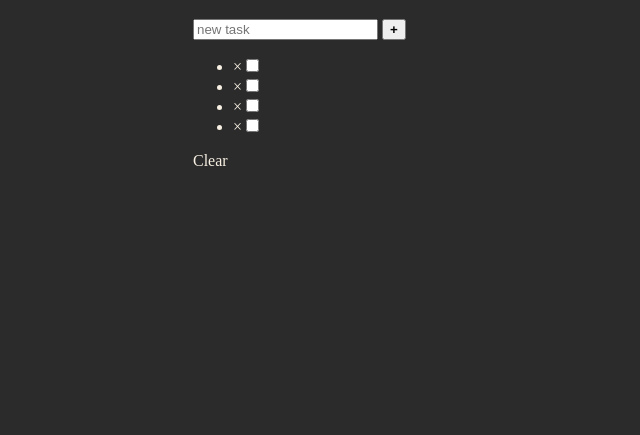
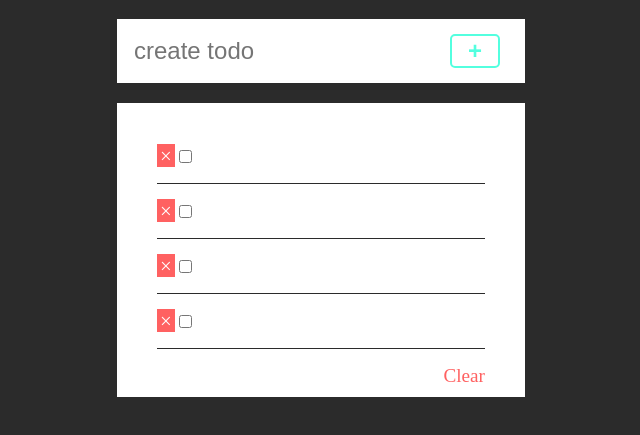
Before and after one commit to chivisto/js-todo-app, a plain HTML site: page index.html in a window 1280 px wide. Shown: the part 69-504 px from the top of the page, without its empty margins (319-959 px from the left). Drawn offline with Linux system fonts and the light colour scheme.

Commit message:
added more styles

```diff
--- a/index.html
+++ b/index.html
@@ -12,7 +12,7 @@
     <div class="main">
         <h1>Todo List</h1>
         <form class="" action="index.html" method="post">
-            <input type="text" placeholder="new task" name="task">
+            <input type="text" placeholder="create todo" name="task">
             <button type="submit"><strong>+</strong></button>
         </form>
         <div class="tasksBoard">
--- a/styles.css
+++ b/styles.css
@@ -5,7 +5,7 @@ html {
 }
 
 .main {
-    width: 16rem;
+    width: 25.5rem;
     display: flex;
     justify-content: center;
     flex-direction: column;
@@ -16,3 +16,60 @@ h1 {
     text-align: center;
     color: #fff;
 }
+
+form{
+    background-color: #fff;
+    padding: 15px;
+  }
+  input[type="text"]{
+    width: 310px;
+    height: 30px;
+    outline: 0;
+    border: none;
+    font-size: 1.5em;
+    background: #fff;
+    color: #2f4f4f;
+  }
+  button{
+    font-size: 1.5em;
+    color: #53ffdf;
+    background-color: #fff;
+    outline: 0;
+    border: none;
+    width: 50px;
+    border: 2px solid #53ffdf;
+    border-radius: 5px;
+  }
+
+  .tasksBoard{
+    background-color: #fff;
+    margin-top: 20px;
+    padding-top: 10px;
+    padding-bottom: 10px;
+    padding-right: 40px;
+    /*display: none;*/
+
+  }
+  ul{
+    list-style: none;
+  }
+  li{
+    border-bottom: 1px solid #2B2B2B;
+    padding-bottom: 15px;
+    padding-top: 15px;
+    font-size: 1.3em;
+    color: #2f4f4f;
+  }
+  a{
+    float: right;
+    text-align: right;
+    color: #ff6161;
+    font-size: 1.2em;
+    cursor: pointer;
+  }
+  .delete{
+    background-color: #ff6161;
+    padding: 0px 3px 0px 3px;
+    color: #fff;
+    cursor: pointer;
+  }
```
